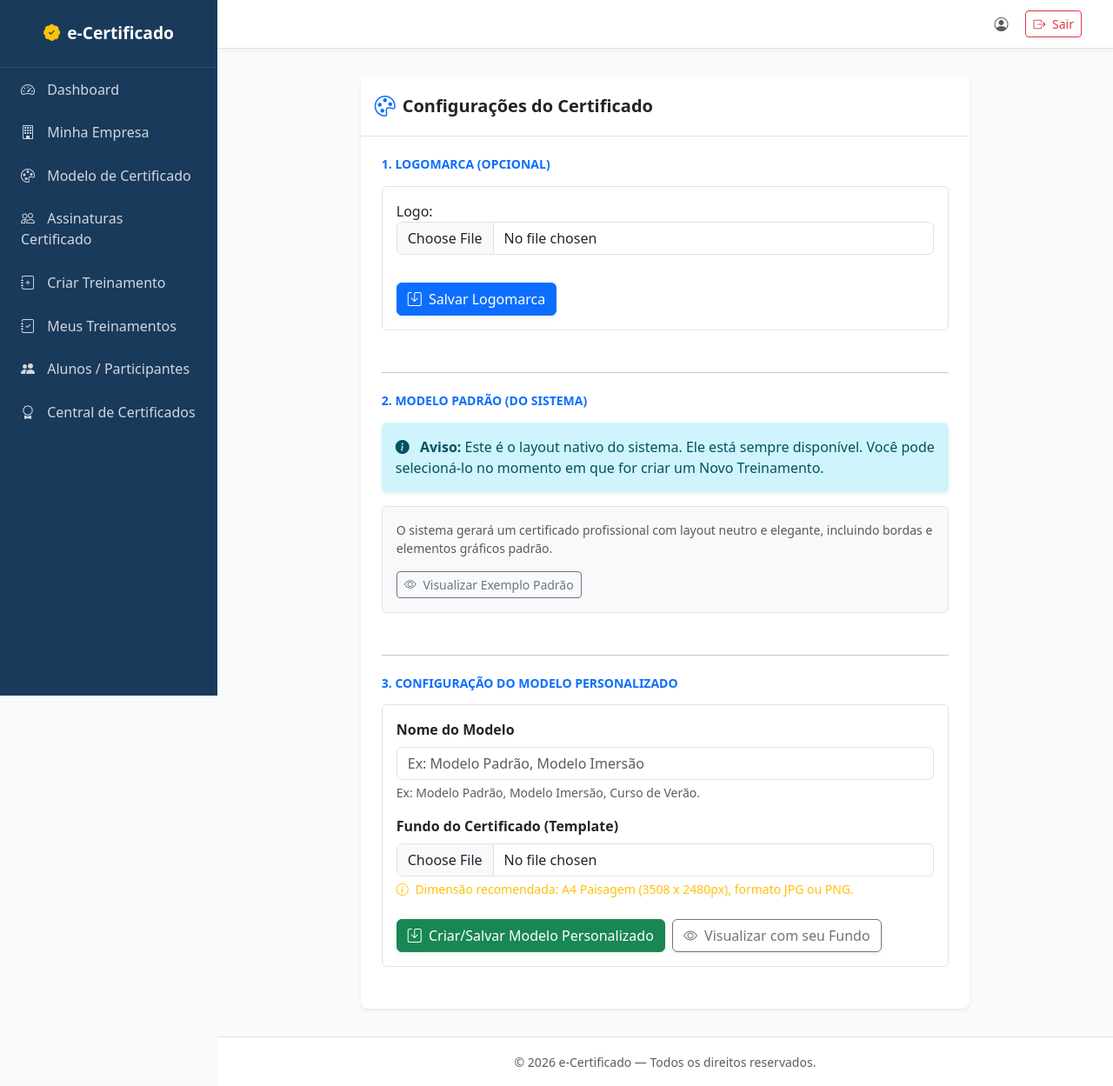
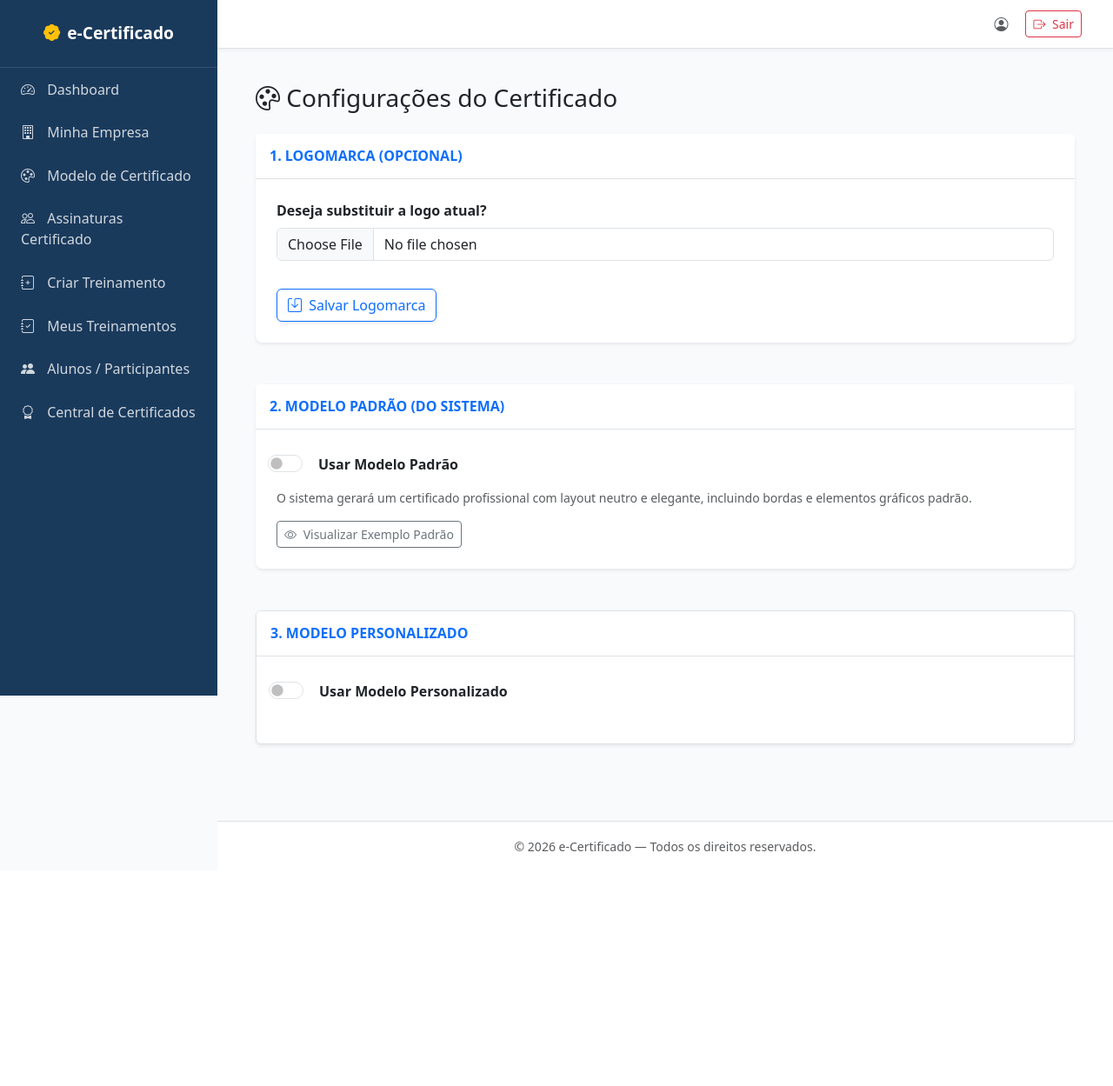
Before and after one commit to F-Bonin/app.gocertificado, a Django app: template templates/core/certificate_design.html in a window 1280 px wide. Shown: the whole page at 87% size. After the commit the page ends 979 px from the top, so only its background shows below. Run offline with Django 5.2, Linux system fonts and the light colour scheme; the template is opened without the code that fills it: values that come from a table or form of the project are taken from there, others are empty; parts of the project's set-up code (start-up, migrations or seed data) failed here and were passed over.

Commit message:
Conserto do BUG: Usência dos Textos Personalizados da PG de Modelo de Certificado

```diff
--- a/templates/core/certificate_design.html
+++ b/templates/core/certificate_design.html
@@ -3,66 +3,63 @@
 {% block title %}Configurações do Certificado — {{ block.super }}{% endblock %}
 
 {% block content %}
-<div class="row justify-content-center">
-    <div class="col-md-9">
-        <div class="card shadow-sm border-0">
-            <div class="card-header bg-white py-3 border-bottom d-flex align-items-center">
-                <i class="bi bi-palette me-2 text-primary fs-4"></i>
-                <h5 class="mb-0 fw-bold">Configurações do Certificado</h5>
+<div class="py-2">
+    <div class="d-flex justify-content-between align-items-center mb-4">
+        <h3 class="mb-0 text-dark"><i class="bi bi-palette"></i> Configurações do Certificado</h3>
+    </div>
+
+    <!-- O formulário abraça tudo, como no seu código original -->
+    <form method="post" enctype="multipart/form-data" id="designForm" novalidate>
+        {% csrf_token %}
+
+        {# Controle manual dos selects do Django #}
+        <div style="display:none;">
+            {{ form.certificate_model }}
+            {{ form.logo_position }}
+        </div>
+
+        <!-- 1. LOGOMARCA (OPCIONAL) -->
+        <div class="card shadow-sm mb-5 border-0">
+            <div class="card-header bg-white border-bottom py-3">
+                <h6 class="mb-0 text-primary fw-bold">1. LOGOMARCA (OPCIONAL)</h6>
             </div>
             <div class="card-body p-4">
-                {# Escondendo campos que seriam renderizados automaticamente para controle manual #}
-                <div style="display:none;">
-                    {{ form.logo_position }}
-                    {{ form.certificate_model }}
+                {% if form.instance.logo %}
+                <div class="mb-4 p-3 bg-light rounded border shadow-sm">
+                    <p class="fw-bold text-success mb-2"><i class="bi bi-check-circle-fill"></i> Logo Atual Carregada:</p>
+                    <img src="{{ form.instance.logo.url }}" alt="Logo" style="max-height: 80px;" class="img-fluid rounded border bg-white p-1">
+                    <div class="mt-2 text-muted small">
+                        <i class="bi bi-file-earmark-image"></i> Arquivo: <strong>{{ form.instance.logo.name }}</strong>
                     </div>
-
-                <!-- SESSÃO 1: Logomarca -->
-                <form method="post" enctype="multipart/form-data" class="mb-5">
-                    {% csrf_token %}
-                    <h6 class="fw-bold text-uppercase small text-primary mb-3">1. Logomarca (Opcional)</h6>
-                    <div class="p-3 border rounded">
-                        {% if form.instance.logo %}
-                            <div class="mb-3 p-3 border rounded bg-white shadow-sm">
-                                <p class="mb-2 fw-bold text-success"><i class="bi bi-check-circle-fill"></i> Logo Atual Carregada:</p>
-                                <img src="{{ form.instance.logo.url }}" alt="Logo da Empresa" style="max-height: 80px; border-radius: 4px; border: 1px solid #dee2e6; padding: 4px;">
-                                <p class="text-muted mt-2 mb-0" style="font-size: 0.85rem;"><i class="bi bi-file-earmark-image"></i> Arquivo: <strong>{{ form.instance.logo.name }}</strong></p>
-
-                                <div class="mt-3">
-                                    <label class="fw-bold text-muted" style="font-size: 0.9rem;">Deseja substituir a logo atual?</label>
-                                    {{ form.logo }}
-                                </div>
-                            </div>
-                        {% else %}
-                            <div class="mb-3">
-                                {{ form.logo.label_tag }} <br>
-                                {{ form.logo }}
                 </div>
                 {% endif %}
 
+                <div class="mb-3">
+                    <label class="form-label fw-bold">Deseja substituir a logo atual?</label>
+                    {{ form.logo }}
+                </div>
+
                 <div id="logo_position_container" class="mt-3 p-3 bg-light border rounded" style="{% if not form.instance.logo %}display: none;{% endif %}">
-                            <label class="fw-bold">{{ form.logo_position.label_tag }}</label> <br>
+                    <label class="fw-bold mb-2">Posição da Logo:</label>
                     {{ form.logo_position }}
                 </div>
 
-                        <button type="submit" name="action" value="save_logo" class="btn btn-primary mt-3 shadow-sm">
+                <button type="submit" name="action" value="save_logo" class="btn btn-outline-primary mt-3 shadow-sm">
                     <i class="bi bi-save me-1"></i> Salvar Logomarca
                 </button>
             </div>
-                </form>
-
-                <hr class="my-4">
-
-                <!-- SESSÃO 2: Modelo Padrão -->
-                <div class="mb-5">
-                    <h6 class="fw-bold text-uppercase small text-primary mb-3">2. Modelo Padrão (Do Sistema)</h6>
-
-                    <div class="alert alert-info mt-2 shadow-sm border-0">
-                        <i class="bi bi-info-circle-fill me-2"></i>
-                        <strong>Aviso:</strong> Este é o layout nativo do sistema. Ele está sempre disponível. Você pode selecioná-lo no momento em que for criar um Novo Treinamento.
         </div>
 
-                    <div class="p-3 border rounded bg-light">
+        <!-- 2. MODELO PADRÃO -->
+        <div class="card shadow-sm mb-5 border-0" id="container_default">
+            <div class="card-header bg-white border-bottom py-3">
+                <h6 class="mb-0 text-primary fw-bold">2. MODELO PADRÃO (DO SISTEMA)</h6>
+            </div>
+            <div class="card-body p-4">
+                <div class="form-check form-switch mb-3">
+                    <input class="form-check-input fs-5" type="radio" name="certificate_model" value="default" id="id_model_default" {% if form.certificate_model.value == 'default' %}checked{% endif %}>
+                    <label class="form-check-label fw-bold text-dark mt-1 ms-2" for="id_model_default">Usar Modelo Padrão</label>
+                </div>
                 <p class="text-muted small mb-3">O sistema gerará um certificado profissional com layout neutro e elegante, incluindo bordas e elementos gráficos padrão.</p>
                 <a href="{% url 'core:certificate_preview' %}?type=default" class="btn btn-outline-secondary btn-sm" target="_blank">
                     <i class="bi bi-eye me-1"></i> Visualizar Exemplo Padrão
@@ -70,171 +67,168 @@
             </div>
         </div>
 
-                <hr class="my-4">
+        <!-- 3. MODELO PERSONALIZADO -->
+        <div class="card shadow-sm mb-5 border rounded" id="container_custom">
+            <div class="card-header bg-white border-bottom py-3">
+                <h6 class="mb-0 text-primary fw-bold">3. MODELO PERSONALIZADO</h6>
+            </div>
+            <div class="card-body p-4">
+                <div class="form-check form-switch mb-4">
+                    <input class="form-check-input fs-5" type="radio" name="certificate_model" value="custom" id="id_model_custom" {% if form.certificate_model.value == 'custom' %}checked{% endif %}>
+                    <label class="form-check-label fw-bold text-dark mt-1 ms-2" for="id_model_custom">Usar Modelo Personalizado</label>
+                </div>
 
-                <!-- SESSÃO 3: Modelo Personalizado -->
-                <form method="post" enctype="multipart/form-data" class="mb-4">
-                    {% csrf_token %}
-                    <h6 class="fw-bold text-uppercase small text-primary mb-3">3. Configuração do Modelo Personalizado</h6>
-                    <div class="p-3 border rounded">
+                <div id="custom_texts_container" style="{% if form.certificate_model.value != 'custom' %}display: none;{% endif %}">
 
-                        {% if template_form.errors %}
-                            <div class="alert alert-danger small py-2">
-                                <i class="bi bi-exclamation-triangle-fill me-2"></i> Erro ao salvar modelo. Verifique os campos abaixo.
-                                {{ template_form.non_field_errors }}
-                            </div>
-                        {% endif %}
-
-                        <div class="mb-3">
+                    <div class="mb-4">
                         <label class="form-label fw-bold">Nome do Modelo</label>
                         {{ template_form.name }}
-                            <div class="form-text small">Ex: Modelo Padrão, Modelo Imersão, Curso de Verão.</div>
-                            {% if template_form.name.errors %}<div class="text-danger small">{{ template_form.name.errors }}</div>{% endif %}
+                        {% if template_form.name.errors %}<div class="text-danger small mt-1">{{ template_form.name.errors }}</div>{% endif %}
                     </div>
 
-                        <div class="mb-3">
+                    <div class="mb-4">
                         <label class="form-label fw-bold">Fundo do Certificado (Template)</label>
                         {{ template_form.background_image }}
-                            {% if template_form.background_image.errors %}<div class="text-danger small">{{ template_form.background_image.errors }}</div>{% endif %}
-                            <div class="form-text text-warning small mt-1">
+                        {% if template_form.background_image.errors %}<div class="text-danger small mt-1">{{ template_form.background_image.errors }}</div>{% endif %}
+                        <div class="form-text text-warning mt-1 small">
                             <i class="bi bi-info-circle me-1"></i> Dimensão recomendada: A4 Paisagem (3508 x 2480px), formato JPG ou PNG.
                         </div>
                     </div>
 
-                        <div id="custom_texts_container" class="mt-4 p-4 border rounded bg-white shadow-sm">
-                            <h6 class="fw-bold text-primary mb-2"><i class="bi bi-cursor-text"></i> Construtor de Texto do Certificado</h6>
-                            <p class="text-muted small mb-4">Personalize a redação do seu certificado. Os blocos em <span class="badge bg-secondary">CINZA</span> são intocáveis e representam onde o sistema carimbará os dados automáticos do aluno.</p>
+                    <!-- CONSTRUTOR DE TEXTO COM A LÓGICA FLEXBOX RECUPERADA -->
+                    <div class="border rounded p-4 mb-4 bg-white shadow-sm" style="border-color: #e2e8f0 !important;">
+                        <h6 class="text-primary mb-3 fw-bold">
+                            <i class="bi bi-cursor-text"></i> Construtor de Texto do Certificado
+                        </h6>
+                        <p class="text-muted mb-4 small">
+                            Personalize a redação do seu certificado. Os blocos em <span class="badge bg-secondary">CINZA</span> são intocáveis e representam onde o sistema carimbará os dados automáticos do aluno.
+                        </p>
 
                         <div class="mb-4">
-                                <label class="form-label fw-bold">Título do Certificado</label>
+                            <label class="form-label fw-bold text-dark">Título do Certificado</label>
                             {{ template_form.title }}
-                                {% if template_form.title.errors %}<div class="text-danger small">{{ template_form.title.errors }}</div>{% endif %}
+                            {% if template_form.title.errors %}<div class="text-danger small mt-1">{{ template_form.title.errors }}</div>{% endif %}
                         </div>
 
-                            <div class="p-3 bg-light border rounded">
-                                <label class="form-label fw-bold mb-3">Corpo do Texto:</label>
+                        <div class="card border border-secondary border-opacity-25 shadow-sm">
+                            <div class="card-body bg-light p-4">
+                                <h6 class="fw-bold mb-3 text-dark">Corpo do Texto:</h6>
 
-                                <div class="mb-2">
+                                <div class="mb-3">
                                     {{ template_form.text_1 }}
-                                    {% if template_form.text_1.errors %}<div class="text-danger small">{{ template_form.text_1.errors }}</div>{% endif %}
+                                    {% if template_form.text_1.errors %}<div class="text-danger small mt-1">{{ template_form.text_1.errors }}</div>{% endif %}
                                 </div>
-                                <div class="mb-2 text-center">
+
+                                <div class="mb-3 text-center">
                                     <span class="badge bg-secondary w-100 py-2 fs-6 shadow-sm">(Nome do Aluno preenchido pelo sistema)</span>
                                 </div>
 
+                                <!-- Lógica Flexbox para manter CPF e Inputs na mesma linha -->
                                 <div class="mb-3 d-flex align-items-center gap-2">
                                     <div class="flex-grow-1">
                                         {{ template_form.text_2 }}
-                                        {% if template_form.text_2.errors %}<div class="text-danger small">{{ template_form.text_2.errors }}</div>{% endif %}
                                     </div>
-                                    <span class="badge bg-secondary py-2 fs-6 shadow-sm whitespace-nowrap">(CPF do Aluno)</span>
+                                    <span class="badge bg-secondary py-2 px-3 fs-6 shadow-sm text-nowrap">(CPF do Aluno)</span>
                                     <div class="flex-grow-1">
                                         {{ template_form.text_3 }}
-                                        {% if template_form.text_3.errors %}<div class="text-danger small">{{ template_form.text_3.errors }}</div>{% endif %}
                                     </div>
                                 </div>
 
-                                <div class="mb-2 text-center">
+                                <div class="mb-3 text-center">
                                     <span class="badge bg-secondary w-100 py-2 fs-6 shadow-sm">(Nome do Treinamento preenchido pelo sistema)</span>
                                 </div>
 
+                                <!-- Lógica Flexbox para Data -->
                                 <div class="mb-3 d-flex align-items-center gap-2">
                                     <div class="flex-grow-1">
                                         {{ template_form.text_4 }}
-                                        {% if template_form.text_4.errors %}<div class="text-danger small">{{ template_form.text_4.errors }}</div>{% endif %}
                                     </div>
-                                    <span class="badge bg-secondary py-2 fs-6 shadow-sm whitespace-nowrap">(Data de realização do sistema)</span>
+                                    <span class="badge bg-secondary py-2 px-3 fs-6 shadow-sm text-nowrap">(Data de realização do sistema)</span>
                                 </div>
 
-                                <div class="mb-2">
+                                <div class="mb-1">
                                     {{ template_form.text_5 }}
-                                    {% if template_form.text_5.errors %}<div class="text-danger small">{{ template_form.text_5.errors }}</div>{% endif %}
-                                    <small class="text-muted">Acomoda textos longos (ex: leis e decretos). O sistema fará a quebra de linha automaticamente.</small>
+                                </div>
+                                <div class="form-text text-muted mb-3 small">
+                                    Acomoda textos longos (ex: leis e decretos). O sistema fará a quebra de linha automaticamente.
                                 </div>
 
-                                <div class="mb-2 mt-4">
+                                <div class="mb-3 mt-4">
                                     {{ template_form.text_6 }}
-                                    {% if template_form.text_6.errors %}<div class="text-danger small">{{ template_form.text_6.errors }}</div>{% endif %}
                                 </div>
+
                                 <div class="mb-2 text-center">
                                     <span class="badge bg-secondary w-100 py-2 fs-6 shadow-sm">(Carga horária preenchida pelo sistema)</span>
                                 </div>
                             </div>
                         </div>
 
-                        <div class="mt-4 d-flex gap-2">
-                            <button type="submit" name="action" value="save_template" class="btn btn-success shadow-sm">
-                                <i class="bi bi-save me-1"></i> Criar/Salvar Modelo Personalizado
-                            </button>
-                            <a href="{% url 'core:certificate_preview' %}?type=custom" class="btn btn-outline-secondary shadow-sm" target="_blank">
+                        <div class="mt-4">
+                            <a href="{% url 'core:certificate_preview' %}?type=custom{% if template_form.instance.id %}&template_id={{ template_form.instance.id }}{% endif %}" class="btn btn-outline-secondary btn-sm" target="_blank">
                                 <i class="bi bi-eye me-1"></i> Visualizar com seu Fundo
                             </a>
                         </div>
                     </div>
-                </form>
+
+                    <button type="submit" name="action" value="save_template" class="btn btn-primary btn-lg w-100 shadow-sm fw-bold" style="background-color: #0d6efd;">
+                        <i class="bi bi-check-circle me-2"></i> Salvar Modelo de Certificado
+                    </button>
                 </div>
             </div>
         </div>
+    </form>
 </div>
 {% endblock %}
 
 {% block extra_js %}
 <script>
 document.addEventListener("DOMContentLoaded", function() {
-    // 1. Lógica de visibilidade da Posição da Logo
+    // 1. Visibilidade da Posição da Logo
     const logoInput = document.querySelector('input[name="logo"]');
     const positionContainer = document.getElementById('logo_position_container');
     const hasExistingLogo = {% if form.instance.logo %}true{% else %}false{% endif %};
 
     function togglePositionField() {
-        // Mostra a posição se o usuário acabou de selecionar um arquivo OU se já existe logo no banco
         if ((logoInput && logoInput.files && logoInput.files.length > 0) || hasExistingLogo) {
             positionContainer.style.display = 'block';
         } else {
             positionContainer.style.display = 'none';
         }
     }
+    if (logoInput) logoInput.addEventListener('change', togglePositionField);
+    togglePositionField();
 
-    if (logoInput) {
-        logoInput.addEventListener('change', togglePositionField);
-    }
-    togglePositionField(); // Força a verificação ao carregar a página
-
-    // 2. Lógica de visibilidade do Construtor de Textos
+    // 2. Lógica de visibilidade do Construtor e Botões Rádio
     const radioDefault = document.getElementById('id_model_default');
     const radioCustom = document.getElementById('id_model_custom');
     const textsContainer = document.getElementById('custom_texts_container');
+    const containerCustom = document.getElementById('container_custom');
 
     function toggleTextsContainer() {
         if (radioCustom && radioCustom.checked) {
             textsContainer.style.display = 'block';
+            containerCustom.classList.add('border-primary');
         } else {
             textsContainer.style.display = 'none';
+            containerCustom.classList.remove('border-primary');
         }
     }
-
     if (radioDefault) radioDefault.addEventListener('change', toggleTextsContainer);
     if (radioCustom) radioCustom.addEventListener('change', toggleTextsContainer);
-    toggleTextsContainer(); // Executa no carregamento inicial
+    toggleTextsContainer();
 
-    // 3. Lógica de Trava do Submit (Modelos)
+    // 3. Trava do Submit (Evita salvar sem escolher o modelo)
     const form = document.getElementById('designForm');
     if (form) {
         form.onsubmit = function(e) {
+            const actionBtn = e.submitter;
+            if (actionBtn && actionBtn.value === 'save_logo') return;
+
             const isDefault = document.querySelector('input[name="certificate_model"][value="default"]').checked;
             const isCustom = document.querySelector('input[name="certificate_model"][value="custom"]').checked;
 
             if (!isDefault && !isCustom) {
-                alert("ATENÇÃO! Você deve obrigatoriamente escolher entre o Modelo Padrão ou o Modelo Personalizado antes de salvar.");
-                e.preventDefault();
-                return;
-            }
-
-            const customInput = document.querySelector('input[name="custom_template"]');
-            const hasExistingCustom = {% if form.instance.custom_template %}true{% else %}false{% endif %};
-
-            if (isCustom && (!customInput.files || customInput.files.length === 0) && !hasExistingCustom) {
-                alert("ATENÇÃO! Você escolheu o Modelo Personalizado, mas não enviou nenhum arquivo. Por favor, faça o upload do seu modelo de certificado (A4 Paisagem).");
+                alert("ATENÇÃO! Você deve obrigatoriamente escolher entre o Modelo Padrão ou o Modelo Personalizado.");
                 e.preventDefault();
                 return;
             }
```
Also changed, not shown: CURRENT_STATE.md (+2 -1 lines), apps/certificates/services/pdf_generator.py (+27 -19 lines), apps/core/views.py (+25 -2 lines). Lines whose indentation alone changed are shown as unchanged.
